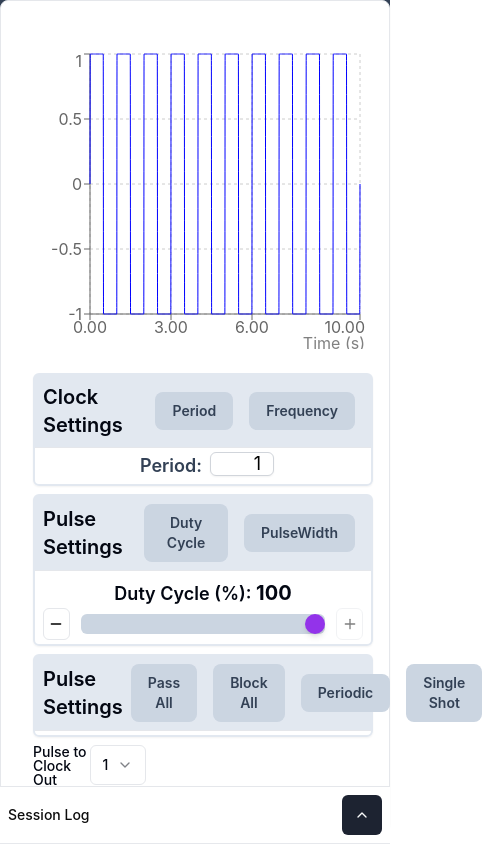
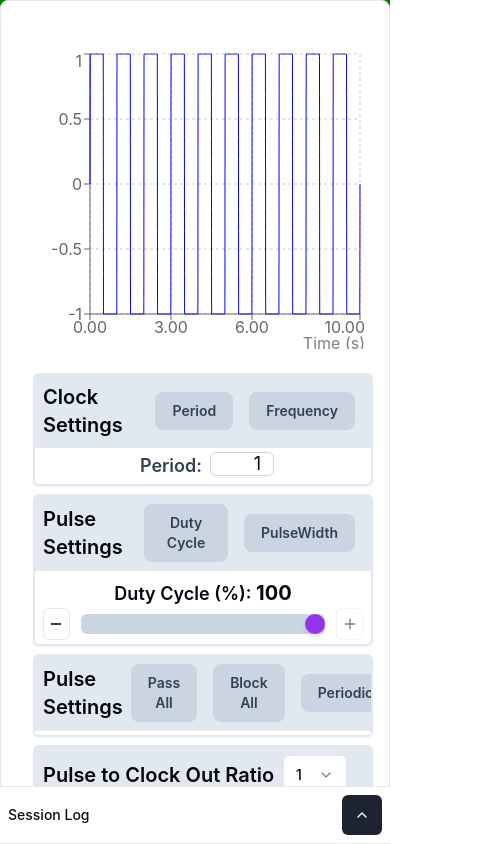
Before and after one commit to Willlasbury/labview, a React (Vite) app: page / in a window 390 px wide. Shown: the whole page, 482 px wide, since content can reach past the window. Built offline with nearby package versions, Linux system fonts and the light colour scheme.

Commit message:
adjusted responsive design

```diff
--- a/src/App.css
+++ b/src/App.css
@@ -1,6 +1,7 @@
 #root {
     width: 100dvw;
     height: 100dvh;
+    background-color: green;
 }
 
 body {
--- /dev/null
+++ b/src/components/PulseClock.tsx
@@ -0,0 +1,49 @@
+import {
+    Select,
+    SelectContent,
+    SelectGroup,
+    SelectItem,
+    SelectTrigger,
+    SelectValue,
+  } from "@/components/subComp/select"
+
+  import { Label } from "@/components/subComp/label"
+import TooltipWrapper from "./genericComp/ToolTipWrapper"
+  type DropDownListProps = {
+    title: string
+    description?: string
+    unit?: string
+    valueOptions: Array<string>
+    defaultValue?: any
+    setValue: (value: any) => void;
+  }
+
+  export default function PulseClockRatio({ title, description, unit, defaultValue, valueOptions, setValue }: DropDownListProps) {
+    const handleChange = (val: string) => {
+      if (Number(val)) {
+        return setValue(Number(val))
+      }
+      setValue(val)
+    }
+    return (
+      <div className="flex flex-row p-2 bg-slate-200 w-full h-fit border-solid border-slate-200 border-2 rounded-md shadow-sm">
+        <TooltipWrapper text={description}>
+          <Label htmlFor={title} className="flex items-center text-xl font-semibold w-3/4">
+            {title}
+          </Label>
+        </TooltipWrapper>
+        <Select onValueChange={(value) => handleChange(value)}>
+          <SelectTrigger className="w-16">
+            <SelectValue placeholder={defaultValue} />
+          </SelectTrigger>
+          <SelectContent >
+            <SelectGroup>
+              {valueOptions.map(item => {
+                return <SelectItem key={item} value={item}>{item}</SelectItem>
+              })}
+            </SelectGroup>
+          </SelectContent>
+        </Select>
+      </div>
+    )
+  }
--- a/src/components/WaveFormGraph.tsx
+++ b/src/components/WaveFormGraph.tsx
@@ -5,8 +5,8 @@ import { TabComponent } from "./genericComp/TabComp"
 import { cn } from "@/lib/utils"
 import { Button } from "./subComp/button"
 import Counter from "./genericComp/Counter"
-import DropdownList from "./genericComp/DropDownList"
 import LabelInput from "./genericComp/LabelInput"
+import PulseClockRatio from "./PulseClock"
 import { constantData } from "@/utils/constantData"
 import { StringLogger } from "./genericComp/LogDisplay"
 
@@ -122,7 +122,7 @@ export default function WaveformWithClock({
     // if
   }
   return (
-    <Card>
+    <Card className="h-dvh w-dvw">
       <CardHeader>
         <CardTitle>{title}</CardTitle>
       </CardHeader>
@@ -169,14 +169,14 @@ export default function WaveformWithClock({
           <div className={cn("h-full flex-col justify-evenly",
             "lg:w-5/12",
             "md:w-5/12",
-            "max-sm:w-full max-sm:min-w-full"
+            "max-md:w-full max-sm:min-w-full"
           )}>
 
             {/* Adjust the Clock frequency aka blue/square line */}
-            <div className={cn("flex space-y-2 m-2 max-h-36 min-w-fit",
+            <div className={cn("flex space-y-2 m-2  max-h-36 min-w-fit",
               "lg:w-10/12",
               "md:w-5/12",
-              "max-sm:w-full max-sm:min-w-full"
+              "sm:w-full max-sm:min-w-full"
             )}>
               <TabComponent
                 title={'Clock Settings'}
@@ -189,7 +189,7 @@ export default function WaveformWithClock({
             </div>
 
             {/* handle the period of the pulse wave through either the specifying the period or as a fraction of the clock period*/}
-            <div className={cn("flex space-y-2 m-2 w-1/3 max-h-36 min-w-fit",
+            <div className={cn("flex space-y-2 m-2  max-h-36 min-w-fit",
               "lg:w-10/12",
               "md:w-5/12",
               "sm:w-full max-sm:min-w-full"
@@ -208,8 +208,8 @@ export default function WaveformWithClock({
 
           <div className={cn("flex flex-col space-y-2 m-2 w-1/3 max-h-36",
             "lg:w-5/12",
-            "md:w-5/12",
-            "max-sm:w-full max-sm:min-w-full"
+            // "md:w-5/12",
+            "max-md:w-full max-sm:min-w-full"
           )}>
             <TabComponent
               title={'Pulse Settings'}
@@ -233,8 +233,12 @@ export default function WaveformWithClock({
                     </div>
                 }
               ]} />
-            <div className="space-y-2 w-1/3">
-              <DropdownList title={"Pulse to Clock Out Ratio"} defaultValue={1} valueOptions={constantData.pulseClockOut.array} setValue={setPulseClockRatio} />
+            <div className={cn("flex flex-col space-y-2 max-h-36",
+            "lg:w-1/2",
+            "md:w-full",
+            "max-sm:w-full max-sm:min-w-full"
+          )}>
+              <PulseClockRatio title={"Pulse to Clock Out Ratio"} defaultValue={1} valueOptions={constantData.pulseClockOut.array} setValue={setPulseClockRatio} />
 
 
             </div >
--- a/src/components/genericComp/TabComp.tsx
+++ b/src/components/genericComp/TabComp.tsx
@@ -22,7 +22,8 @@ export function TabComponent({
             <Tabs.List className={cn(
                 "flex items-center",
                 "p-2 mb-1",
-                "bg-slate-200 border-b border-gray-200"
+                "bg-slate-200 border-b border-gray-200",
+                "overflow-x-auto"
             )}
             >
                 <h4 className='text-xl font-semibold'>
```
